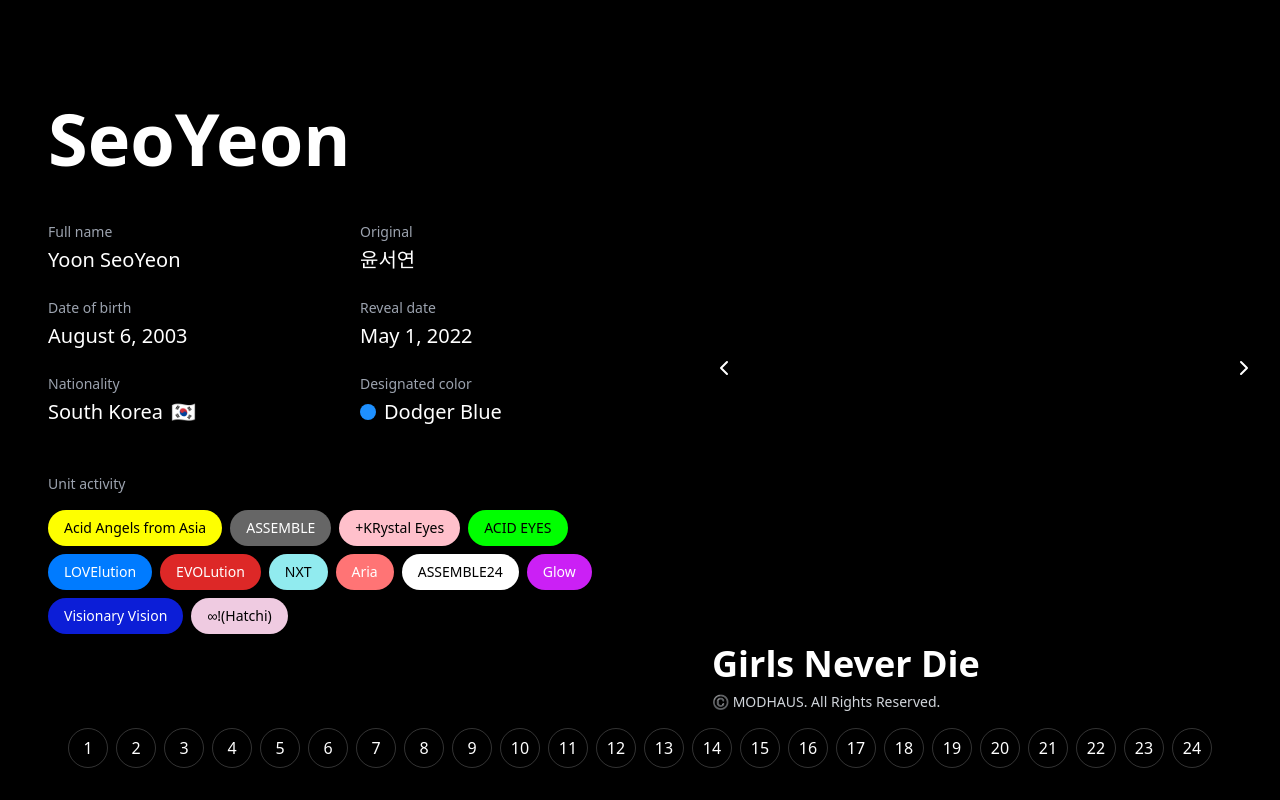
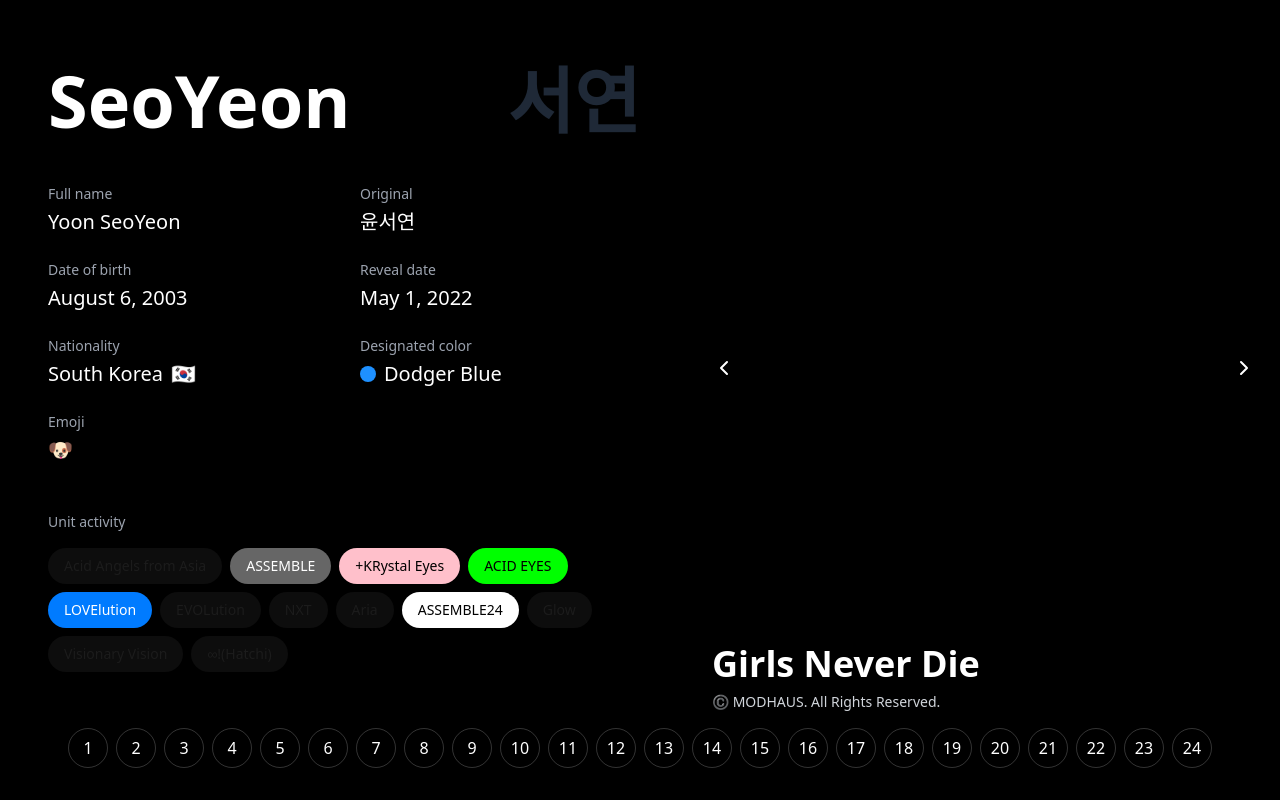
Before and after one commit to lucasvarino/triplesinfo, a Nuxt app: page /Member/1 in a window 1280 px wide. Built offline with nearby package versions, Linux system fonts and the light colour scheme.

Commit message:
Add stageName to Member interface and update MemberProfile component layout

```diff
--- a/components/MemberProfile.vue
+++ b/components/MemberProfile.vue
@@ -2,7 +2,10 @@
     <div class="flex flex-col lg:flex-row min-h-[calc(100vh-4rem)]">
         <!-- Left side - Member info -->
         <div class="flex-1 p-6 md:p-12 flex flex-col justify-center">
-            <h1 class="text-5xl md:text-7xl font-bold mb-12">{{ member.name }}</h1>
+            <div class="flex items-center justify-between">
+                <h1 class="text-5xl md:text-7xl font-bold mb-12">{{ member.name }}</h1>
+                <h1 class="text-5xl md:text-7xl font-bold mb-12 text-gray-800">{{ member.stageName }}</h1>
+            </div>
 
             <div class="grid grid-cols-1 md:grid-cols-2 gap-x-8 gap-y-6">
                 <div>
@@ -40,13 +43,18 @@
                         <p class="text-xl">{{ member.colorName }}</p>
                     </div>
                 </div>
+
+                <div>
+                    <h3 class="text-sm text-gray-400 mb-1">Emoji</h3>
+                    <p class="text-xl">{{ member.emoji }}</p>
+                </div>
             </div>
 
             <div class="mt-12">
                 <h3 class="text-sm text-gray-400 mb-4">Unit activity</h3>
                 <div class="flex flex-wrap gap-2">
-                    <button v-for="unit in member.units" :key="unit.name" class="unit-button"
-                        :style="{ backgroundColor: unit.color || '#333', color: unit.textColor || 'white' }">
+                    <button v-for="unit in commonUnits" :key="unit.name" class="unit-button"
+                        :style="member.units.includes(unit) ? { backgroundColor: unit.color || '#333', color: unit.textColor || 'white' } : { backgroundColor: '#0d0d0d', color: '#1c1c1c' }">
                         {{ unit.name }}
                     </button>
                 </div>
@@ -92,7 +100,7 @@
 import { useRouter } from 'vue-router'
 import { NuxtImg } from '#components'
 import { ChevronLeft, ChevronRight } from 'lucide-vue-next'
-import { members } from '~/data/members'
+import { members, commonUnits } from '~/data/members'
 import type { Member } from '~/types/member'
 
 const props = defineProps<{
--- a/data/members.ts
+++ b/data/members.ts
@@ -1,19 +1,23 @@
 import type { Member, Unit } from "~/types/member";
 
-const commonUnits: Unit[] = [
-    { name: "Acid Angels from Asia", color: "#feff00", textColor: "black" },
-    { name: "ASSEMBLE", color: "#666666", textColor: "white" },
-    { name: "+KRystal Eyes", color: "#FFC0CB", textColor: "black" },
-    { name: "ACID EYES", color: "#00FF00", textColor: "black" },
-    { name: "LOVElution", color: "#007BFF", textColor: "white" },
-    { name: "EVOLution", color: "#dd2827", textColor: "white" },
-    { name: "NXT", color: "#91ebef", textColor: "black" },
-    { name: "Aria", color: "#ff7475", textColor: "white" },
-    { name: "ASSEMBLE24", color: "#FFFFFF", textColor: "black" },
-    { name: "Glow", color: "#cb20f5", textColor: "white" },
-    { name: "Visionary Vision", color: "#0c1ed7", textColor: "white" },
-    { name: "∞!(Hatchi)", color: "#efcbe1", textColor: "black" },
-  ];
+export const commonUnits: Unit[] = [
+  { id: 1, name: "Acid Angels from Asia", color: "#feff00", textColor: "black" },
+  { id: 2, name: "ASSEMBLE", color: "#666666", textColor: "white" },
+  { id: 3, name: "+KRystal Eyes", color: "#FFC0CB", textColor: "black" },
+  { id: 4, name: "ACID EYES", color: "#00FF00", textColor: "black" },
+  { id: 5, name: "LOVElution", color: "#007BFF", textColor: "white" },
+  { id: 6, name: "EVOLution", color: "#dd2827", textColor: "white" },
+  { id: 7, name: "NXT", color: "#91ebef", textColor: "black" },
+  { id: 8, name: "Aria", color: "#ff7475", textColor: "white" },
+  { id: 9, name: "ASSEMBLE24", color: "#FFFFFF", textColor: "black" },
+  { id: 10, name: "Glow", color: "#cb20f5", textColor: "white" },
+  { id: 11, name: "Visionary Vision", color: "#0c1ed7", textColor: "white" },
+  { id: 12, name: "∞!(Hatchi)", color: "#efcbe1", textColor: "black" },
+];
+
+const selectUnits = (unitIds: number[]): Unit[] => {
+  return commonUnits.filter((unit) => unitIds.includes(unit.id));
+};
 
 export const members: Member[] = [
     {
@@ -22,6 +26,7 @@ export const members: Member[] = [
       name: "SeoYeon",
       fullName: "Yoon SeoYeon",
       originalName: "윤서연",
+      stageName: "서연",
       birthDate: "August 6, 2003",
       revealDate: "May 1, 2022",
       nationality: "South Korea",
@@ -29,7 +34,7 @@ export const members: Member[] = [
       emoji: "🐶",
       color: "#1E90FF",
       colorName: "Dodger Blue",
-      units: commonUnits,
+      units: selectUnits([2,3,4,5,9]),
     },
     {
       id: "hyerin",
@@ -37,6 +42,7 @@ export const members: Member[] = [
       name: "HyeRin",
       fullName: "Jeong HyeRin",
       originalName: "정혜린",
+      stageName: "혜린",
       birthDate: "April 12, 2007",
       revealDate: "May 17, 2022",
       nationality: "South Korea",
@@ -44,7 +50,7 @@ export const members: Member[] = [
       emoji: "🐱",
       color: "#8A2BE2",
       colorName: "Crocus Purple",
-      units: commonUnits,
+      units: selectUnits([1,2,4,5,9,11]),
     },
     {
       id: "jiwoo",
@@ -52,6 +58,7 @@ export const members: Member[] = [
       name: "JiWoo",
       fullName: "Lee JiWoo",
       originalName: "이지우",
+      stageName: "지우",
       birthDate: "October 24, 2005",
       revealDate: "June 1, 2022",
       nationality: "South Korea",
@@ -59,7 +66,7 @@ export const members: Member[] = [
       emoji: "🐻",
       color: "#FFF700",
       colorName: "Lemon Yellow",
-      units: commonUnits,
+      units: selectUnits([2,3,4,6,8,9,12]),
     },
     {
       id: "chae-yeon",
@@ -67,15 +74,15 @@ export const members: Member[] = [
       name: "ChaeYeon",
       fullName: "Kim ChaeYeon",
       originalName: "김채연",
-      // Birth date not provided in the source – using a placeholder
-      birthDate: "Unknown",
+      stageName: "채연",
+      birthDate: "December 4, 2004",
       revealDate: "June 22, 2022",
       nationality: "South Korea",
       flag: "🇰🇷",
       emoji: "🍑",
       color: "#40E0D0",
       colorName: "Atlantis Green",
-      units: commonUnits,
+      units: selectUnits([2,3,4,6,8,9,12]),
     },
     {
       id: "yooyeon",
@@ -83,6 +90,7 @@ export const members: Member[] = [
       name: "YooYeon",
       fullName: "Kim YooYeon",
       originalName: "김유연",
+      stageName: "유연",
       birthDate: "February 9, 2001",
       revealDate: "July 11, 2022",
       nationality: "South Korea",
@@ -90,7 +98,7 @@ export const members: Member[] = [
       emoji: "🐰",
       color: "#FF69B4",
       colorName: "Opera Pink",
-      units: commonUnits,
+      units: selectUnits([1,2,4,6,9,11,12]),
     },
     {
       id: "soomin",
@@ -98,6 +106,7 @@ export const members: Member[] = [
       name: "SooMin",
       fullName: "Kim SooMin",
       originalName: "김수민",
+      stageName: "수민",
       birthDate: "October 3, 2007",
       revealDate: "August 8, 2022",
       nationality: "South Korea",
@@ -105,7 +114,7 @@ export const members: Member[] = [
       emoji: "🐿️",
       color: "#FFB6C1",
       colorName: "Cadillac Pink",
-      units: commonUnits,
+      units: selectUnits([2,3,4,6,9,12]),
     },
     {
       id: "nakyoung",
@@ -113,6 +122,7 @@ export const members: Member[] = [
       name: "NaKyoung",
       fullName: "Kim NaKyoung",
       originalName: "김나경",
+      stageName: "나경",
       birthDate: "October 13, 2002",
       revealDate: "August 21, 2022",
       nationality: "South Korea",
@@ -120,7 +130,7 @@ export const members: Member[] = [
       emoji: "🐈‍⬛",
       color: "#5F9EA0",
       colorName: "Cadet Blue",
-      units: commonUnits,
+      units: selectUnits([1,2,4,6,9,11]),
     },
     {
       id: "yubin",
@@ -128,6 +138,7 @@ export const members: Member[] = [
       name: "YuBin",
       fullName: "Gong YuBin",
       originalName: "공유빈",
+      stageName: "유빈",
       birthDate: "February 3, 2005",
       revealDate: "September 9, 2022",
       nationality: "South Korea",
@@ -135,14 +146,15 @@ export const members: Member[] = [
       emoji: "🐯",
       color: "#FFE4E1",
       colorName: "Misty Rose",
-      units: commonUnits,
+      units: selectUnits([1,2,4,5,9,11]),
     },
     {
       id: "kaede",
       number: 9,
       name: "Kaede",
       fullName: "Yamada Kaede",
-      originalName: "카에데",
+      originalName: "山田楓",
+      stageName: "카에데",
       birthDate: "December 20, 2005",
       revealDate: "November 9, 2022",
       nationality: "Japan",
@@ -150,7 +162,7 @@ export const members: Member[] = [
       emoji: "🍁",
       color: "#FFCC33",
       colorName: "Sunglow Yellow",
-      units: commonUnits,
+      units: selectUnits([2,5,8,9,11]),
     },
     {
       id: "dahyun",
@@ -158,6 +170,7 @@ export const members: Member[] = [
       name: "DaHyun",
       fullName: "Seo DaHyun",
       originalName: "서다현",
+      stageName: "다현",
       birthDate: "January 8, 2003",
       revealDate: "December 9, 2022",
       nationality: "South Korea",
@@ -165,14 +178,15 @@ export const members: Member[] = [
       emoji: "🍒",
       color: "#FBAED2",
       colorName: "Lavender Rose",
-      units: commonUnits,
+      units: selectUnits([2,5,8,9]),
     },
     {
       id: "kotone",
       number: 11,
       name: "Kotone",
       fullName: "Kamimoto Kotone",
-      originalName: "코토네",
+      originalName: "嘉味元 琴音",
+      stageName: "코토네",
       birthDate: "March 10, 2004",
       revealDate: "January 2, 2023",
       nationality: "Japan",
@@ -180,7 +194,7 @@ export const members: Member[] = [
       emoji: "🦭",
       color: "#FFDF00",
       colorName: "Golden Yellow",
-      units: commonUnits,
+      units: selectUnits([6,9,11,12]),
     },
     {
       id: "yeonji",
@@ -188,15 +202,15 @@ export const members: Member[] = [
       name: "YeonJi",
       fullName: "Kwak YeonJi",
       originalName: "곽연지",
-      // Birth date not provided in the source – using a placeholder
-      birthDate: "Unknown",
+      stageName: "연지",
+      birthDate: "January 8, 2008",
       revealDate: "January 18, 2023",
       nationality: "South Korea",
       flag: "🇰🇷",
       emoji: "🧸",
       color: "#4169E1",
       colorName: "Royal Blue",
-      units: commonUnits,
+      units: selectUnits([6,9,11]),
     },
     {
       id: "nien",
@@ -204,6 +218,7 @@ export const members: Member[] = [
       name: "Nien",
       fullName: "Hsü Nien-tz’u",
       originalName: "Hứa Niệm Từ",
+      stageName: "니엔",
       birthDate: "June 2, 2003",
       revealDate: "March 20, 2023",
       nationality: "Taiwan",
@@ -211,7 +226,7 @@ export const members: Member[] = [
       emoji: "🍓",
       color: "#FF9933",
       colorName: "Neon Carrot",
-      units: commonUnits,
+      units: selectUnits([5,8,9,11]),
     },
     {
       id: "sohyun",
@@ -219,6 +234,7 @@ export const members: Member[] = [
       name: "SoHyun",
       fullName: "Park SoHyun",
       originalName: "박소현",
+      stageName: "소현",
       birthDate: "October 13, 2002",
       revealDate: "April 14, 2023",
       nationality: "South Korea",
@@ -226,7 +242,7 @@ export const members: Member[] = [
       emoji: "🐺",
       color: "#1034A6",
       colorName: "Egyptian Blue",
-      units: commonUnits,
+      units: selectUnits([5,9,11]),
     },
     {
       id: "xinyu",
@@ -234,6 +250,7 @@ export const members: Member[] = [
       name: "Xinyu",
       fullName: "Zhōu Xīn Yǔ",
       originalName: "周心语",
+      stageName: "신위",
       birthDate: "May 25, 2002",
       revealDate: "July 2, 2023",
       nationality: "China",
@@ -241,7 +258,7 @@ export const members: Member[] = [
       emoji: "🦊",
       color: "#C80815",
       colorName: "Venetian Red",
-      units: commonUnits,
+      units: selectUnits([5,9,11]),
     },
     {
       id: "mayu",
@@ -250,20 +267,22 @@ export const members: Member[] = [
       fullName: "Kōma Mayu",
       originalName: "髙麗 真友",
       birthDate: "May 12, 2002",
+      stageName: "마유",
       revealDate: "July 19, 2023",
       nationality: "Japan",
       flag: "🇯🇵",
       emoji: "🐇",
       color: "#FFA089",
       colorName: "Vivid Tangerine",
-      units: commonUnits,
+      units: selectUnits([6,9,12]),
     },
     {
       id: "lynn",
       number: 17,
       name: "Lynn",
       fullName: "Kawakami Lynn",
-      originalName: "린",
+      originalName: "川上凜",
+      stageName: "린",
       birthDate: "April 12, 2006",
       revealDate: "December 21, 2023",
       nationality: "Japan",
@@ -271,7 +290,7 @@ export const members: Member[] = [
       emoji: "🦈",
       color: "#9966CC",
       colorName: "Deep Lilac",
-      units: commonUnits,
+      units: selectUnits([7,9,11]),
     },
     {
       id: "joobin",
@@ -279,6 +298,7 @@ export const members: Member[] = [
       name: "JooBin",
       fullName: "Joo Bin",
       originalName: "주빈",
+      stageName: "주빈",
       birthDate: "January 16, 2009",
       revealDate: "December 22, 2023",
       nationality: "South Korea",
@@ -286,7 +306,7 @@ export const members: Member[] = [
       emoji: "🐣",
       color: "#228B22",
       colorName: "Conifer Green",
-      units: commonUnits,
+      units: selectUnits([7,9]),
     },
     {
       id: "hayeon",
@@ -294,6 +314,7 @@ export const members: Member[] = [
       name: "HaYeon",
       fullName: "Jeong HaYeon",
       originalName: "정하연",
+      stageName: "하연",
       birthDate: "August 1, 2007",
       revealDate: "December 23, 2023",
       nationality: "South Korea",
@@ -301,7 +322,7 @@ export const members: Member[] = [
       emoji: "🦔",
       color: "#93E9BE",
       colorName: "Seafoam Blue",
-      units: commonUnits,
+      units: selectUnits([7,9]),
     },
     {
       id: "shion",
@@ -309,15 +330,15 @@ export const members: Member[] = [
       name: "ShiOn",
       fullName: "Park ShiOn",
       originalName: "박시온",
-      // Birth date not provided in the source – using a placeholder
-      birthDate: "Unknown",
+      stageName: "시온",
+      birthDate: "April 3, 2006",
       revealDate: "December 24, 2023",
       nationality: "South Korea",
       flag: "🇰🇷",
       emoji: "🍞",
       color: "#F64A8A",
       colorName: "French Rose",
-      units: commonUnits,
+      units: selectUnits([7,9,12]),
     },
     {
       id: "chae-won",
@@ -325,22 +346,23 @@ export const members: Member[] = [
       name: "ChaeWon",
       fullName: "Kim ChaeWon",
       originalName: "채원",
-      // Birth date not provided in the source – using a placeholder
-      birthDate: "Unknown",
+      stageName: "채원",
+      birthDate: "May 2, 2007",
       revealDate: "April 1, 2024",
       nationality: "South Korea",
       flag: "🇰🇷",
       emoji: "🎀",
       color: "#C8A2C8",
       colorName: "Light Wisteria",
-      units: commonUnits,
+      units: selectUnits([9,10,12]),
     },
     {
       id: "sullin",
       number: 22,
       name: "Sullin",
       fullName: "Pirada Bunraksa",
-      originalName: "설린",
+      originalName: "พิรดา บุญรักษา",
+      stageName: "설린",
       birthDate: "November 30, 2006",
       revealDate: "April 2, 2024",
       nationality: "Thailand",
@@ -348,23 +370,23 @@ export const members: Member[] = [
       emoji: "⛄",
       color: "#8FBC8F",
       colorName: "Dark Sea Green",
-      units: commonUnits,
+      units: selectUnits([9,10]),
     },
     {
       id: "seoah",
       number: 23,
       name: "SeoAh",
-      fullName: "SeoAh",
-      originalName: "서아",
-      // Birth date not provided in the source – using a placeholder
-      birthDate: "Unknown",
+      fullName: "Jeong HaeRin",
+      originalName: "정해린",
+      stageName: "서아",
+      birthDate: "June 11, 2010",
       revealDate: "April 3, 2024",
       nationality: "South Korea",
       flag: "🇰🇷",
       emoji: "☀️",
       color: "#87CEEB",
       colorName: "Pale Sky Blue",
-      units: commonUnits,
+      units: selectUnits([9,10]),
     },
     {
       id: "jiyeon",
@@ -372,14 +394,14 @@ export const members: Member[] = [
       name: "JiYeon",
       fullName: "Ji SuhYeon",
       originalName: "지서연",
-      // Birth date not provided in the source – using a placeholder
-      birthDate: "Unknown",
+      stageName: "지연",
+      birthDate: "February 13, 2004",
       revealDate: "April 4, 2024",
       nationality: "South Korea",
       flag: "🇰🇷",
       emoji: "🦢",
       color: "#E79A9A",
       colorName: "Texas Rose",
-      units: commonUnits,
+      units: selectUnits([9,10,11]),
     },
   ];
--- a/types/member.ts
+++ b/types/member.ts
@@ -1,4 +1,5 @@
 export interface Unit {
+  id: number;
   name: string;
   color?: string;
   textColor?: string;
@@ -10,6 +11,7 @@ export interface Member {
   name: string;
   fullName: string;
   originalName: string;
+  stageName: string;
   birthDate: string;
   revealDate: string;
   nationality: string;
```
